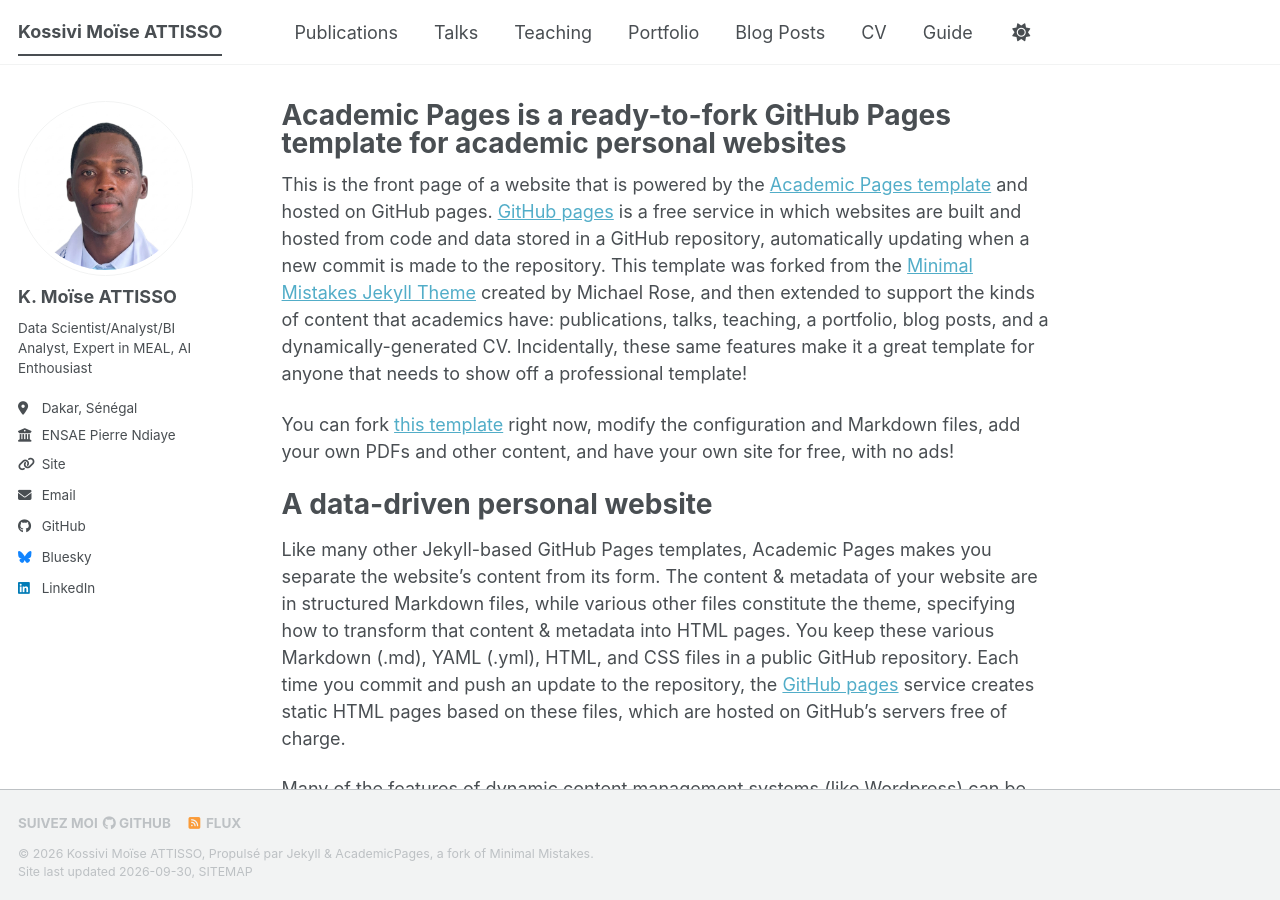
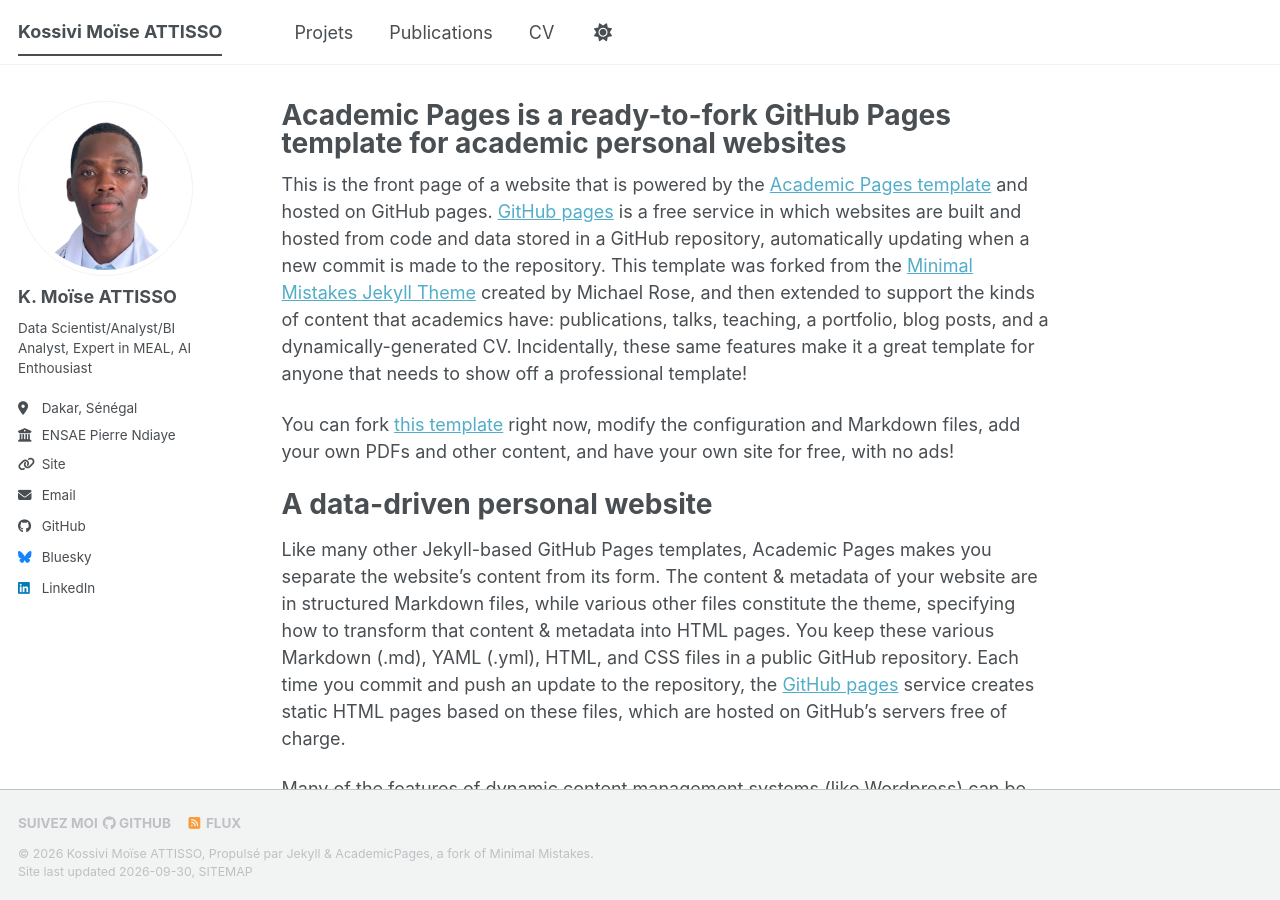
Before and after one commit to attissocom/attissocom.github.io, a Jekyll site: the page built from _pages/about.md, in a window 1280 px wide and 900 px high. Built offline with Jekyll 4.4.1, drawn with Linux system fonts in a browser that asks for light colours; a style sheet for code colours, icons or effects is not loaded; part of the change alters nothing that is shown.

Commit message:
Modify navigation links in navigation.yml
Updated navigation links by adding 'Projets' and 'Publications', while commenting out 'Talks', 'Teaching', and 'Blog Posts'.

```diff
--- a/_data/navigation.yml
+++ b/_data/navigation.yml
@@ -8,20 +8,20 @@
 #      Markdown formatted page while the second is generated using JSON.
 
 main:
+  - title: "Projets"
+    url: /projet/
+
+  # title: "Talks"
+  # url: /talks/
+
   - title: "Publications"
     url: /publications/
 
-  - title: "Talks"
-    url: /talks/
+  # title: "Teaching"
+  # url: /teaching/
 
-  - title: "Teaching"
-    url: /teaching/
-
-  - title: "Portfolio"
-    url: /portfolio/
-
-  - title: "Blog Posts"
-    url: /year-archive/
+  # title: "Blog Posts"
+  # url: /year-archive/
 
   - title: "CV"
     url: /cv/
@@ -29,5 +29,5 @@ main:
   # - title: "CV"
   #   url: /cv-json/
 
-  - title: "Guide"
-    url: /markdown/
+  # title: "Guide"
+  # url: /markdown/
```
